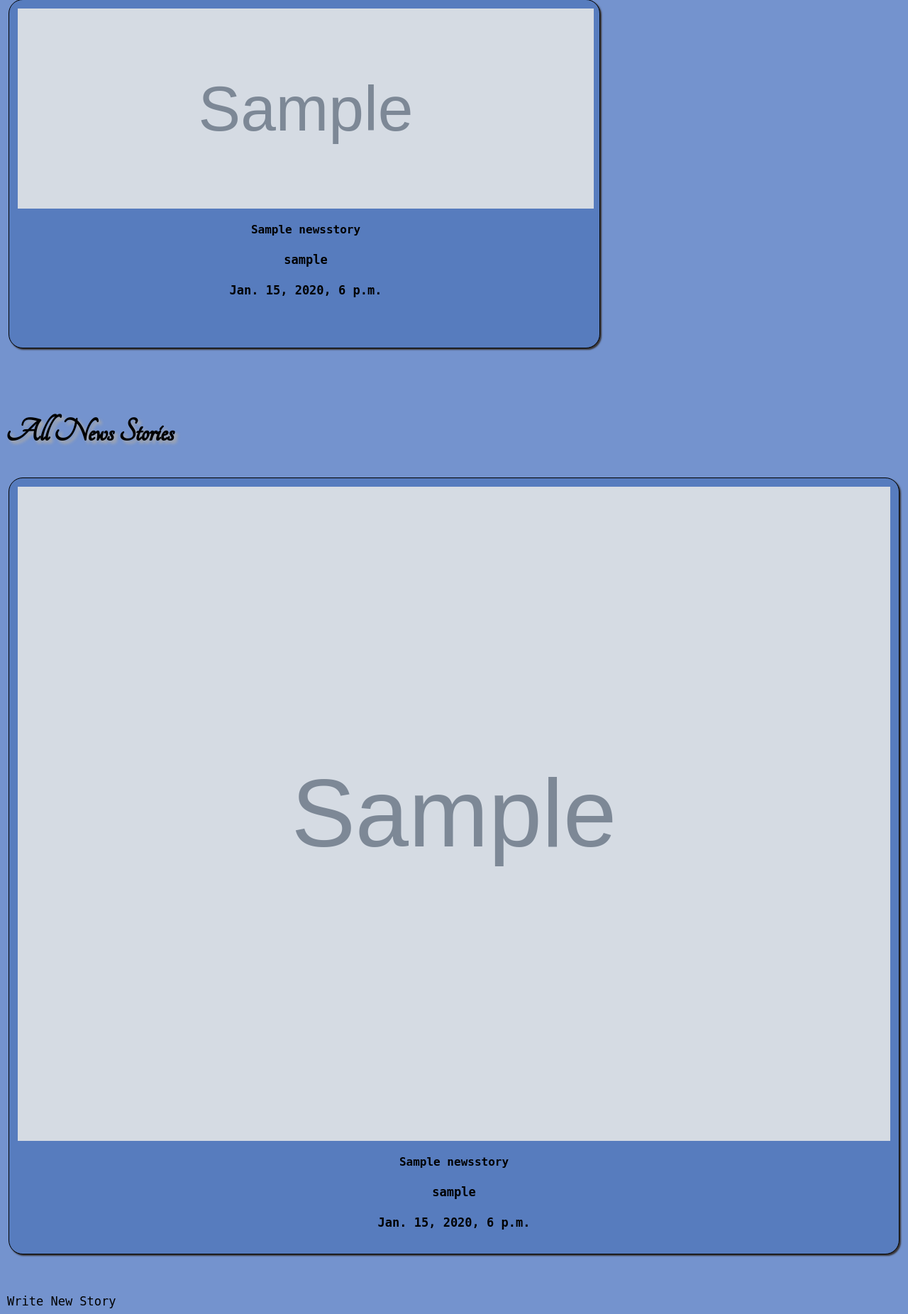
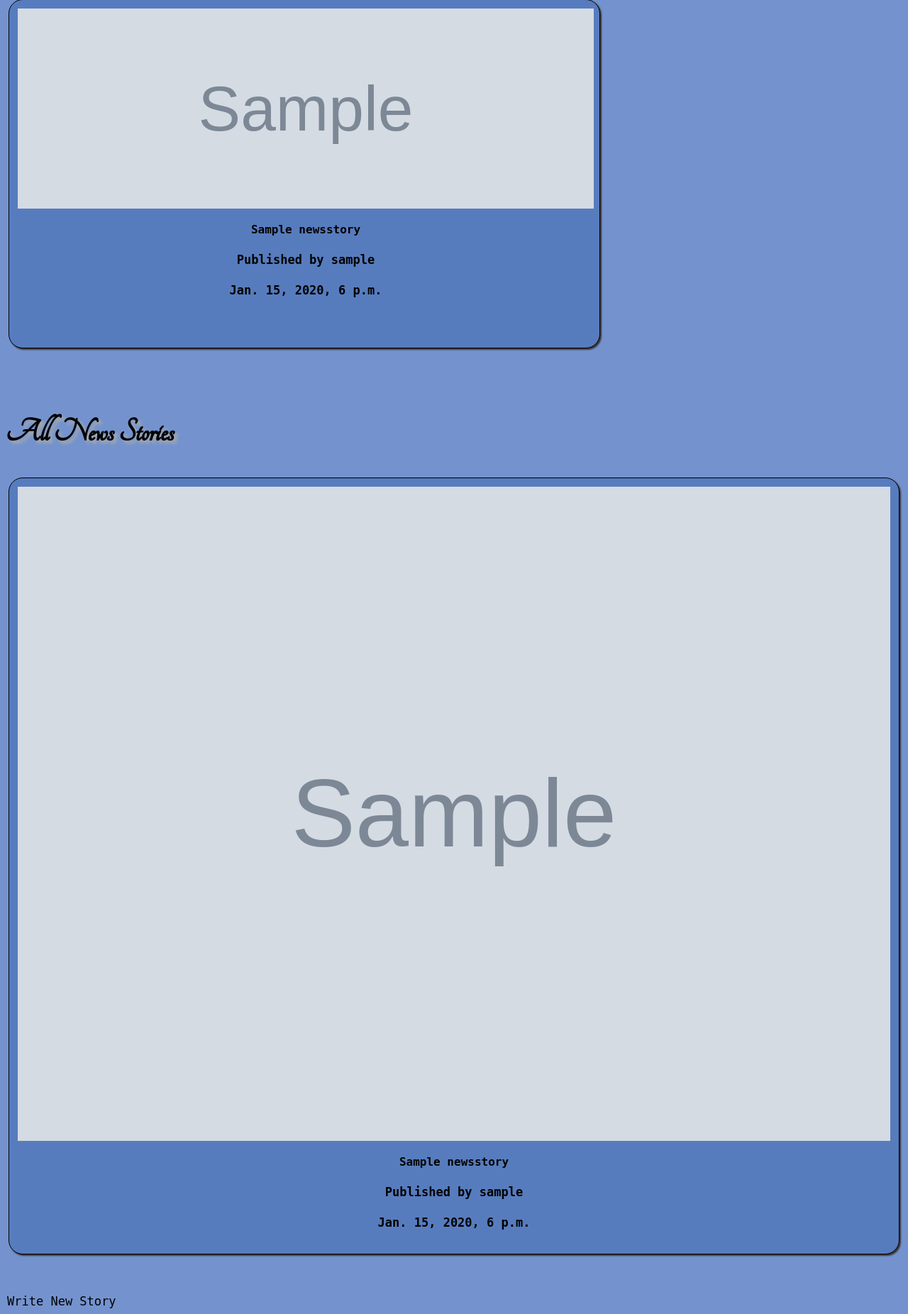
Before and after one commit to SheCodesAus/she-codes-django-news-project-Phoenix-JSW, a Django app: page /news/ in a window 1280 px wide. Shown: the part 602-2454 px from the top of the page at 71% size. Run offline with Django 4.2, Linux system fonts and the light colour scheme; tables that the repository leaves empty hold one stand-in row (values such as "Sample post"); grey boxes marked "Sample" are stand-in pictures; parts of the project's set-up code (start-up, migrations or seed data) failed here and were passed over; some web fonts are replaced.

Commit message:
Update storyCard.html

```diff
--- a/she_codes_news/news/templates/news/storyCard.html
+++ b/she_codes_news/news/templates/news/storyCard.html
@@ -7,7 +7,7 @@
         {% endif %}
         <div class="story-card-text">
             <h3>{{ story.title }}</h3>
-            <h4>{{ story.author }}</h4>
+            <h4>Published by {{ story.author }}</h4>
             <h4>{{ story.pub_date }}</h4>
         </div>
     </a>
```
